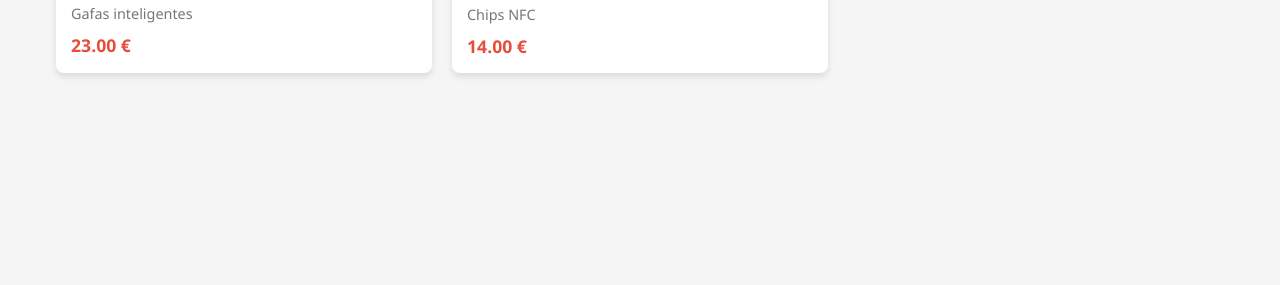
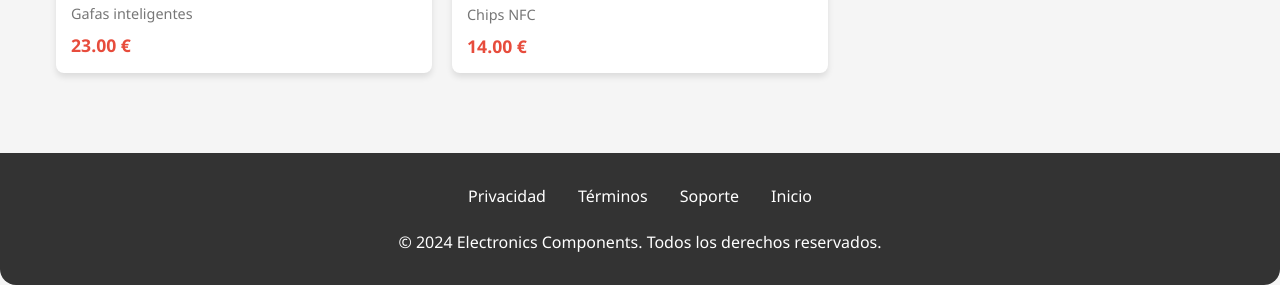
Before and after one commit to onixmannager/Electronics-Components, a plain HTML site: page index.html in a window 1280 px wide. Shown: the part 1604-1889 px from the top of the page. Before the commit the page ends 1693 px from the top, so only its background shows below. Drawn offline with nearby package versions, Linux system fonts and the light colour scheme.

Commit message:
Update index.html

```diff
--- a/index.html
+++ b/index.html
@@ -408,6 +408,34 @@
   object-fit: cover;
   scroll-snap-align: center;
 }
+
+
+       .footer {
+      text-align: center;
+      margin-top: 4rem;
+      padding: 2rem;
+      background: var(--text-color);
+      color: white;
+      border-radius: 0 0 16px 16px;
+    }
+
+    .footer-nav {
+      display: flex;
+      justify-content: center;
+      gap: 2rem;
+      margin-bottom: 1.5rem;
+    }
+
+    .footer-nav a {
+      color: white;
+      text-decoration: none;
+      font-weight: 500;
+      transition: color 0.2s ease;
+    }
+
+    .footer-nav a:hover {
+      color: var(--accent-color);
+    }
 
 
 
@@ -927,5 +955,16 @@
       }
     }).mount('#app');
   </script>
+
+   <div class="footer">
+      <nav class="footer-nav">
+        <a href="privacidad">Privacidad</a>
+        <a href="condiciones">Términos</a>
+        <a href="soporte">Soporte</a>
+        <a href="index">Inicio</a>
+      </nav>
+      <p>&copy; 2024 Electronics Components. Todos los derechos reservados.</p>
+    </div>
+</div>
 </body>
 </html>
```
